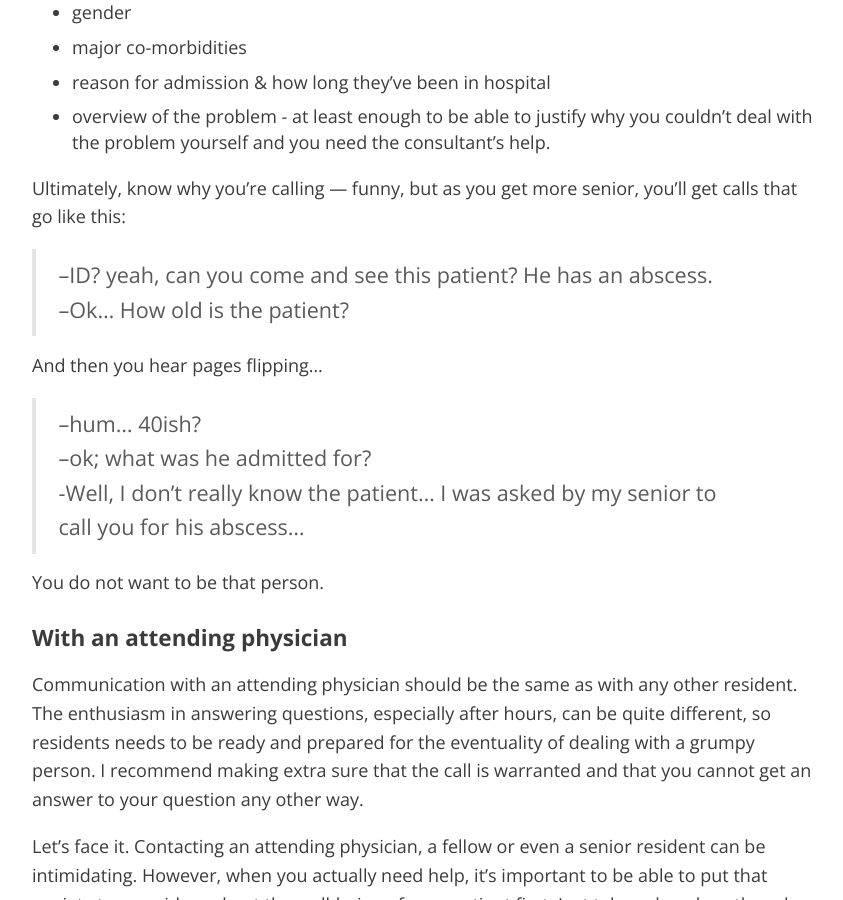
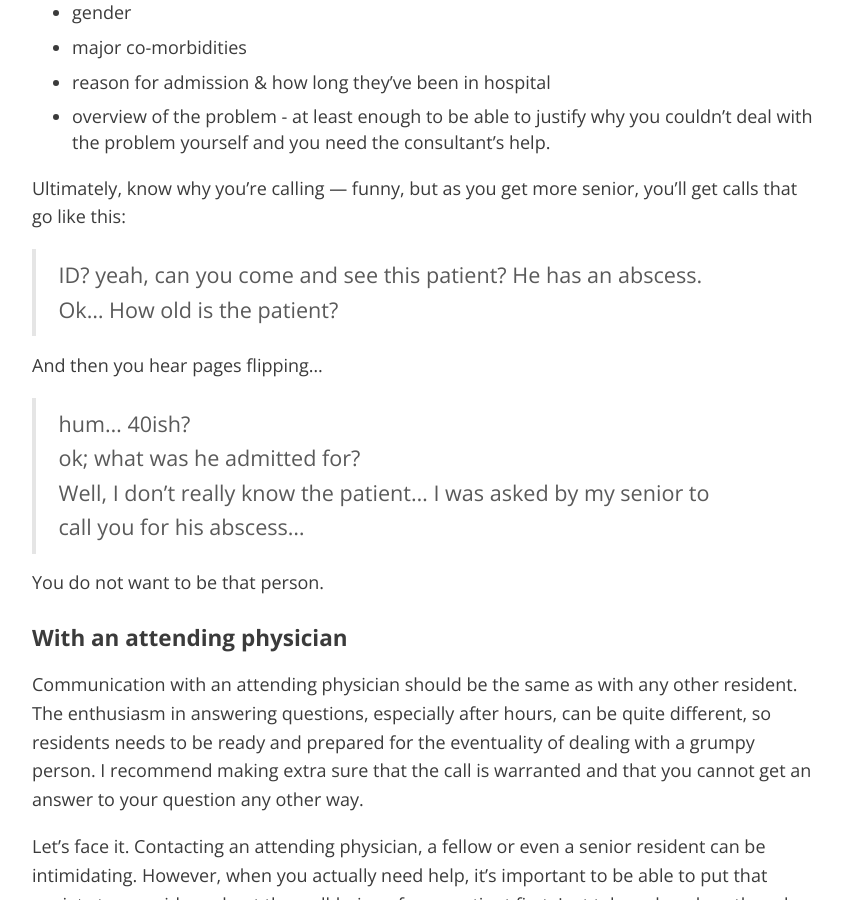
Before and after one commit to Messil/messil.github.io, a Jekyll site: the page built from _posts/2015-02-02-communication.markdown, in a window 1280 px wide and 900 px high, scrolled down 1418 px. Shown: the whole window, without its empty margins (213-1056 px from the left). Built offline with Jekyll 4.4.1, drawn with Linux system fonts in a browser that asks for light colours; comment, search, counter and statistics services are not loaded.

Commit message:
enlève quotes -- see how this works

```diff
--- a/_posts/2015-02-02-communication.markdown
+++ b/_posts/2015-02-02-communication.markdown
@@ -35,14 +35,14 @@ When asking for a consult, ALWAYS make sure you know the basics about the patien
 
 Ultimately, know why you’re calling — funny, but as you get more senior, you’ll get calls that go like this:
 
-> –ID? yeah, can you come and see this patient? He has an abscess.
-> –Ok… How old is the patient?
+>ID? yeah, can you come and see this patient? He has an abscess.
+>Ok… How old is the patient?
 
 And then you hear pages flipping…
 
-> –hum… 40ish?
-> –ok; what was he admitted for?
-> -Well, I don’t really know the patient… I was asked by my senior to call you for his abscess…
+>hum… 40ish?
+>ok; what was he admitted for?
+>Well, I don’t really know the patient… I was asked by my senior to call you for his abscess…
 
 You do not want to be that person.
 
```
